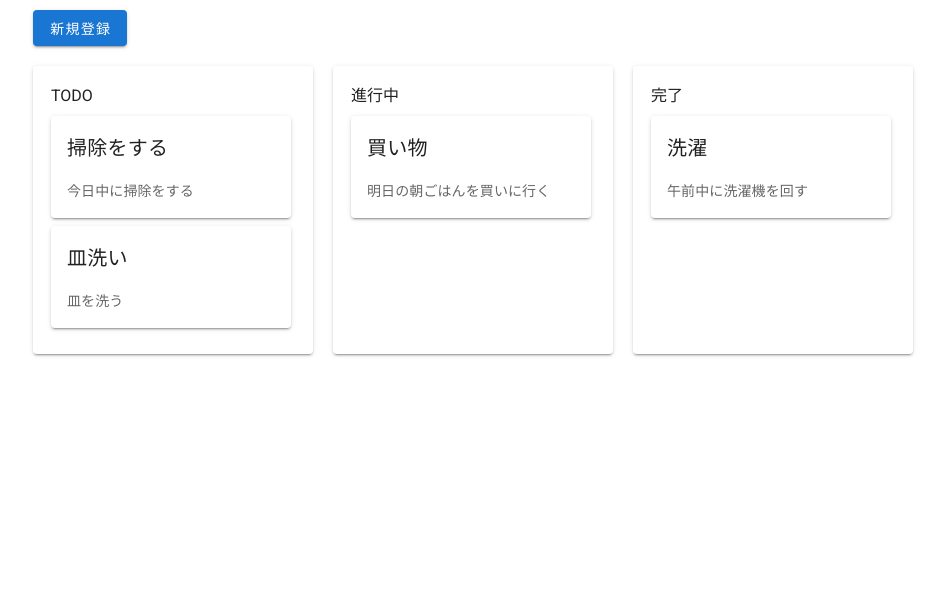
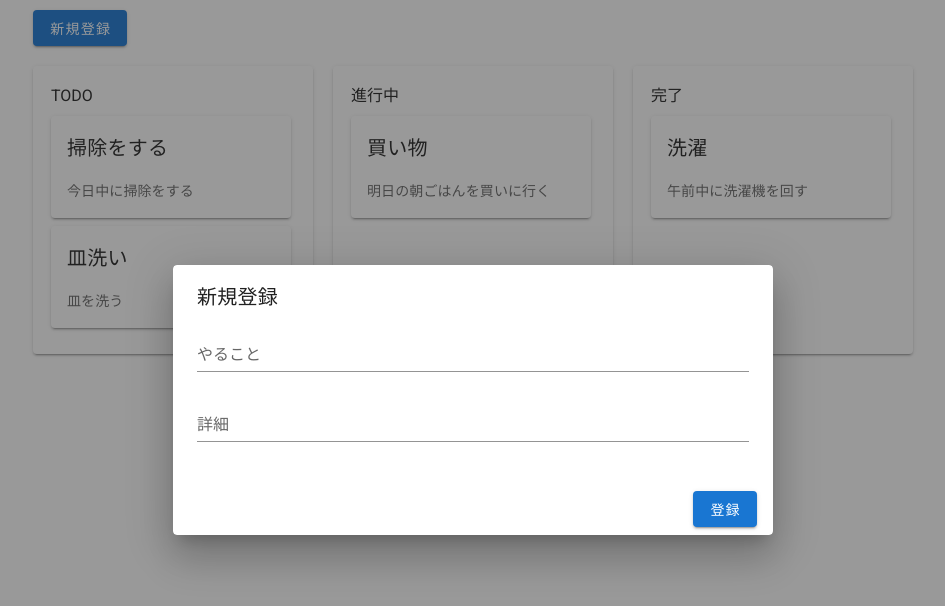
Before and after one commit to an-0305/todo-application, a Vue app: page / in a window 1280 px wide. Both pictures are taken after a click on the button "新規登録". Shown: the top 606 px of the page, without its empty margins (167-1112 px from the left). Built offline with nearby package versions, Linux system fonts and the light colour scheme.

Commit message:
ダイアログを追加

```diff
--- /dev/null
+++ b/src/components/Dialog.vue
@@ -0,0 +1,31 @@
+<template>
+  <v-dialog v-model="dialog" max-width="600" color="primary">
+    <v-card>
+      <v-card-title>新規登録</v-card-title>
+      <v-card-text>
+        <v-text-field label="やること"></v-text-field>
+        <v-text-field label="詳細"></v-text-field>
+      </v-card-text>
+      <v-card-actions>
+        <v-spacer></v-spacer>
+        <v-btn @click="dialog = false" color="primary">
+          登録
+        </v-btn>
+      </v-card-actions>
+    </v-card>
+  </v-dialog>
+</template>
+
+<script lang="ts">
+import { defineComponent, toRefs, reactive } from "@vue/composition-api";
+export default defineComponent({
+  setup() {
+    const state = reactive({
+      dialog: false
+    });
+    return {
+      ...toRefs(state)
+    };
+  }
+});
+</script>
--- a/src/views/Index.vue
+++ b/src/views/Index.vue
@@ -1,25 +1,30 @@
 <template>
   <div class="main">
     <div class="button-wrapper">
-      <v-btn color="primary">新規登録</v-btn>
+      <v-btn color="primary" @click.stop="toggleDialog">新規登録</v-btn>
     </div>
     <div class="list-wrapper">
       <todo-list :title="title.todo" :items="todoItem" />
       <todo-list :title="title.progress" :items="progressItem" />
       <todo-list :title="title.done" :items="doneItem" />
     </div>
+    <Dialog ref="dialogRef" />
   </div>
 </template>
 
 <script lang="ts">
-import { defineComponent, reactive, computed } from "@vue/composition-api";
+import { defineComponent, reactive, computed, ref } from "@vue/composition-api";
 import TodoList from "@/components/TodoList.vue";
+import Dialog from "@/components/Dialog.vue";
 
 export default defineComponent({
   components: {
-    TodoList
+    TodoList,
+    Dialog
   },
   setup() {
+    const dialogRef = ref<InstanceType<typeof Dialog>>();
+
     const title = reactive({
       todo: "TODO",
       progress: "進行中",
@@ -42,12 +47,19 @@ export default defineComponent({
     const doneItem = computed(() =>
       content.items.filter(item => item.status === 3)
     );
+    function toggleDialog() {
+      if (dialogRef.value) {
+        dialogRef.value.dialog = true;
+      }
+    }
     return {
       title,
       content,
       todoItem,
       progressItem,
-      doneItem
+      doneItem,
+      toggleDialog,
+      dialogRef
     };
   }
 });
```
